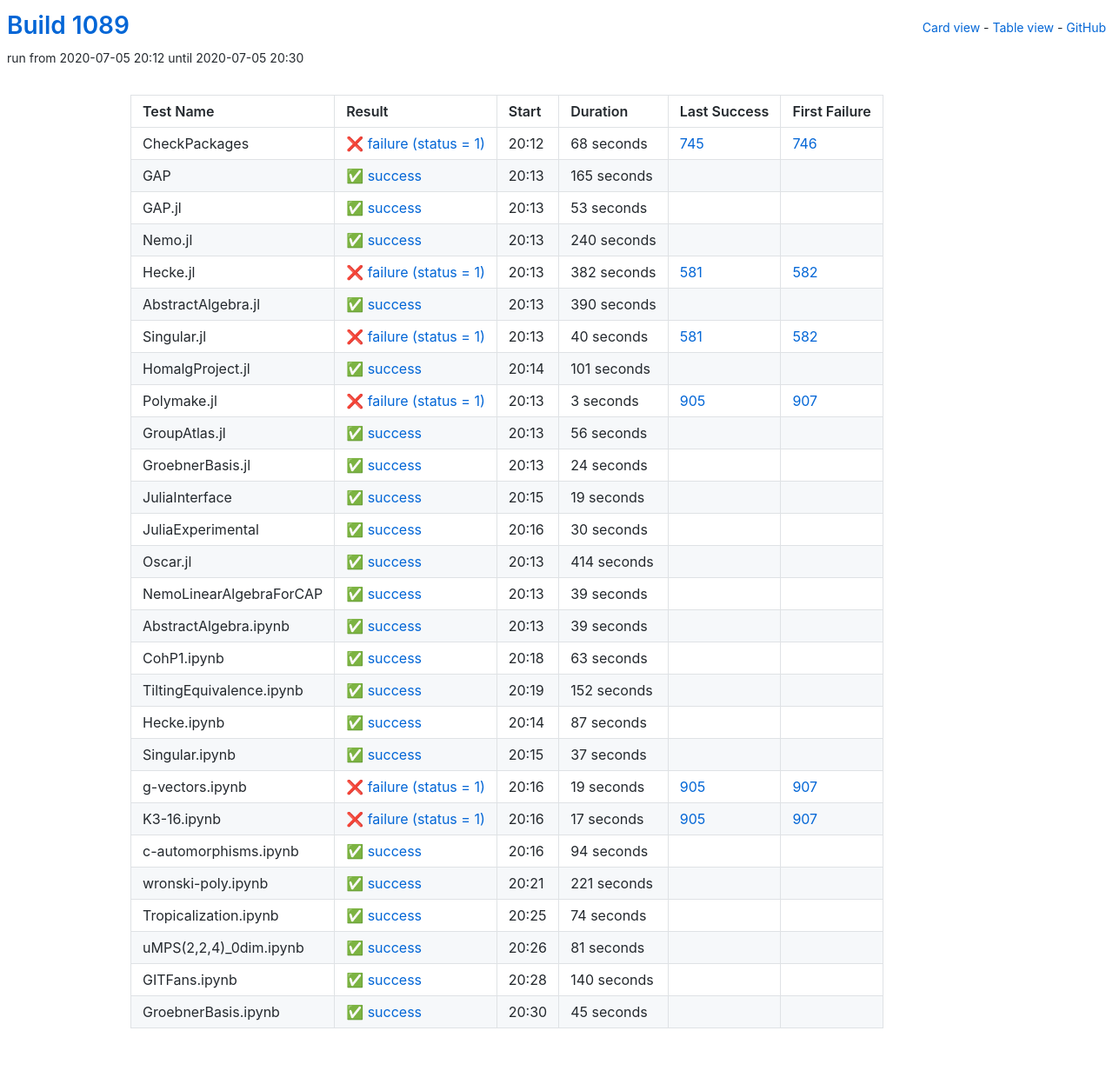
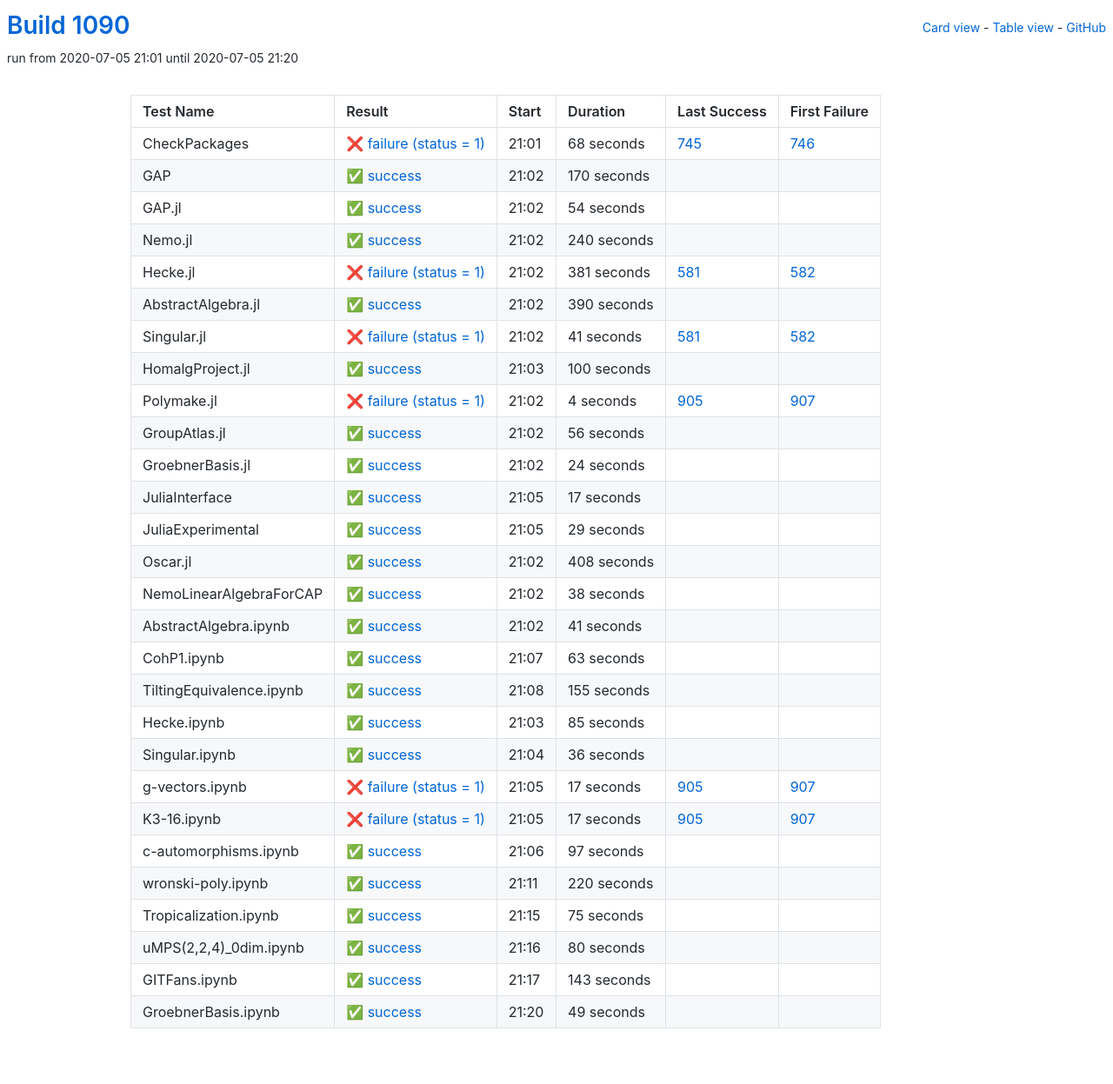
Before and after one commit to oscar-system/oscar-ci-status-1.4, a Jekyll site: the page built from table.html, in a window 1280 px wide. Shown: the whole page at 87% size. Built offline with Jekyll 4.4.1, drawn with Linux system fonts in a browser that asks for light colours.

Commit message:
Build #1090

```diff
--- a/_data/ci.yml
+++ b/_data/ci.yml
@@ -1,6 +1,6 @@
 ---
-build: 1089
-build_url: https://oscarci.mathematik.uni-kl.de/job/oscar-julia-1.4/1089/
+build: 1090
+build_url: https://oscarci.mathematik.uni-kl.de/job/oscar-julia-1.4/1090/
 job: oscar-julia-1.4
 organization: oscar-system
 repo: oscar-ci-status-1.4
@@ -8,8 +8,8 @@ repourl: https://github.com/oscar-system/oscar-ci-status-1.4
 tests:
 - name: CheckPackages
   id: checkpackages
-  log: https://oscarci.mathematik.uni-kl.de/job/oscar-julia-1.4/1089/artifact/logs/build-1089/CheckPackages.log
-  start: 2020-07-05 20:12
+  log: https://oscarci.mathematik.uni-kl.de/job/oscar-julia-1.4/1090/artifact/logs/build-1090/CheckPackages.log
+  start: 2020-07-05 21:01
   success: false
   exitcode: 1
   status: failure
@@ -20,32 +20,32 @@ tests:
   first_failure_url: https://oscarci.mathematik.uni-kl.de/job/oscar-julia-1.4/746/
 - name: GAP
   id: gap
-  log: https://oscarci.mathematik.uni-kl.de/job/oscar-julia-1.4/1089/artifact/logs/build-1089/GAP.log
-  start: 2020-07-05 20:13
+  log: https://oscarci.mathematik.uni-kl.de/job/oscar-julia-1.4/1090/artifact/logs/build-1090/GAP.log
+  start: 2020-07-05 21:02
   success: true
   exitcode: 0
   status: success
-  duration: 165
+  duration: 170
   last_success: false
   last_success_url:
   first_failure: false
   first_failure_url:
 - name: GAP.jl
   id: gap-jl
-  log: https://oscarci.mathematik.uni-kl.de/job/oscar-julia-1.4/1089/artifact/logs/build-1089/GAP.jl.log
-  start: 2020-07-05 20:13
+  log: https://oscarci.mathematik.uni-kl.de/job/oscar-julia-1.4/1090/artifact/logs/build-1090/GAP.jl.log
+  start: 2020-07-05 21:02
   success: true
   exitcode: 0
   status: success
-  duration: 53
+  duration: 54
   last_success: false
   last_success_url:
   first_failure: false
   first_failure_url:
 - name: Nemo.jl
   id: nemo-jl
-  log: https://oscarci.mathematik.uni-kl.de/job/oscar-julia-1.4/1089/artifact/logs/build-1089/Nemo.jl.log
-  start: 2020-07-05 20:13
+  log: https://oscarci.mathematik.uni-kl.de/job/oscar-julia-1.4/1090/artifact/logs/build-1090/Nemo.jl.log
+  start: 2020-07-05 21:02
   success: true
   exitcode: 0
   status: success
@@ -56,20 +56,20 @@ tests:
   first_failure_url:
 - name: Hecke.jl
   id: hecke-jl
-  log: https://oscarci.mathematik.uni-kl.de/job/oscar-julia-1.4/1089/artifact/logs/build-1089/Hecke.jl.log
-  start: 2020-07-05 20:13
+  log: https://oscarci.mathematik.uni-kl.de/job/oscar-julia-1.4/1090/artifact/logs/build-1090/Hecke.jl.log
+  start: 2020-07-05 21:02
   success: false
   exitcode: 1
   status: failure
-  duration: 382
+  duration: 381
   last_success: 581
   last_success_url: https://oscarci.mathematik.uni-kl.de/job/oscar-julia-1.4/581/
   first_failure: 582
   first_failure_url: https://oscarci.mathematik.uni-kl.de/job/oscar-julia-1.4/582/
 - name: AbstractAlgebra.jl
   id: abstractalgebra-jl
-  log: https://oscarci.mathematik.uni-kl.de/job/oscar-julia-1.4/1089/artifact/logs/build-1089/AbstractAlgebra.jl.log
-  start: 2020-07-05 20:13
+  log: https://oscarci.mathematik.uni-kl.de/job/oscar-julia-1.4/1090/artifact/logs/build-1090/AbstractAlgebra.jl.log
+  start: 2020-07-05 21:02
   success: true
   exitcode: 0
   status: success
@@ -80,44 +80,44 @@ tests:
   first_failure_url:
 - name: Singular.jl
   id: singular-jl
-  log: https://oscarci.mathematik.uni-kl.de/job/oscar-julia-1.4/1089/artifact/logs/build-1089/Singular.jl.log
-  start: 2020-07-05 20:13
+  log: https://oscarci.mathematik.uni-kl.de/job/oscar-julia-1.4/1090/artifact/logs/build-1090/Singular.jl.log
+  start: 2020-07-05 21:02
   success: false
   exitcode: 1
   status: failure
-  duration: 40
+  duration: 41
   last_success: 581
   last_success_url: https://oscarci.mathematik.uni-kl.de/job/oscar-julia-1.4/581/
   first_failure: 582
   first_failure_url: https://oscarci.mathematik.uni-kl.de/job/oscar-julia-1.4/582/
 - name: HomalgProject.jl
   id: homalgproject-jl
-  log: https://oscarci.mathematik.uni-kl.de/job/oscar-julia-1.4/1089/artifact/logs/build-1089/HomalgProject.jl.log
-  start: 2020-07-05 20:14
+  log: https://oscarci.mathematik.uni-kl.de/job/oscar-julia-1.4/1090/artifact/logs/build-1090/HomalgProject.jl.log
+  start: 2020-07-05 21:03
   success: true
   exitcode: 0
   status: success
-  duration: 101
+  duration: 100
   last_success: false
   last_success_url:
   first_failure: false
   first_failure_url:
 - name: Polymake.jl
   id: polymake-jl
-  log: https://oscarci.mathematik.uni-kl.de/job/oscar-julia-1.4/1089/artifact/logs/build-1089/Polymake.jl.log
-  start: 2020-07-05 20:13
+  log: https://oscarci.mathematik.uni-kl.de/job/oscar-julia-1.4/1090/artifact/logs/build-1090/Polymake.jl.log
+  start: 2020-07-05 21:02
   success: false
   exitcode: 1
   status: failure
-  duration: 3
+  duration: 4
   last_success: 905
   last_success_url: https://oscarci.mathematik.uni-kl.de/job/oscar-julia-1.4/905/
   first_failure: 907
   first_failure_url: https://oscarci.mathematik.uni-kl.de/job/oscar-julia-1.4/907/
 - name: GroupAtlas.jl
   id: groupatlas-jl
-  log: https://oscarci.mathematik.uni-kl.de/job/oscar-julia-1.4/1089/artifact/logs/build-1089/GroupAtlas.jl.log
-  start: 2020-07-05 20:13
+  log: https://oscarci.mathematik.uni-kl.de/job/oscar-julia-1.4/1090/artifact/logs/build-1090/GroupAtlas.jl.log
+  start: 2020-07-05 21:02
   success: true
   exitcode: 0
   status: success
@@ -128,8 +128,8 @@ tests:
   first_failure_url:
 - name: GroebnerBasis.jl
   id: groebnerbasis-jl
-  log: https://oscarci.mathematik.uni-kl.de/job/oscar-julia-1.4/1089/artifact/logs/build-1089/GroebnerBasis.jl.log
-  start: 2020-07-05 20:13
+  log: https://oscarci.mathematik.uni-kl.de/job/oscar-julia-1.4/1090/artifact/logs/build-1090/GroebnerBasis.jl.log
+  start: 2020-07-05 21:02
   success: true
   exitcode: 0
   status: success
@@ -140,68 +140,68 @@ tests:
   first_failure_url:
 - name: JuliaInterface
   id: juliainterface
-  log: https://oscarci.mathematik.uni-kl.de/job/oscar-julia-1.4/1089/artifact/logs/build-1089/JuliaInterface.log
-  start: 2020-07-05 20:15
+  log: https://oscarci.mathematik.uni-kl.de/job/oscar-julia-1.4/1090/artifact/logs/build-1090/JuliaInterface.log
+  start: 2020-07-05 21:05
   success: true
   exitcode: 0
   status: success
-  duration: 19
+  duration: 17
   last_success: false
   last_success_url:
   first_failure: false
   first_failure_url:
 - name: JuliaExperimental
   id: juliaexperimental
-  log: https://oscarci.mathematik.uni-kl.de/job/oscar-julia-1.4/1089/artifact/logs/build-1089/JuliaExperimental.log
-  start: 2020-07-05 20:16
+  log: https://oscarci.mathematik.uni-kl.de/job/oscar-julia-1.4/1090/artifact/logs/build-1090/JuliaExperimental.log
+  start: 2020-07-05 21:05
   success: true
   exitcode: 0
   status: success
-  duration: 30
+  duration: 29
   last_success: false
   last_success_url:
   first_failure: false
   first_failure_url:
 - name: Oscar.jl
   id: oscar-jl
-  log: https://oscarci.mathematik.uni-kl.de/job/oscar-julia-1.4/1089/artifact/logs/build-1089/Oscar.jl.log
-  start: 2020-07-05 20:13
+  log: https://oscarci.mathematik.uni-kl.de/job/oscar-julia-1.4/1090/artifact/logs/build-1090/Oscar.jl.log
+  start: 2020-07-05 21:02
   success: true
   exitcode: 0
   status: success
-  duration: 414
+  duration: 408
   last_success: false
   last_success_url:
   first_failure: false
   first_failure_url:
 - name: NemoLinearAlgebraForCAP
   id: nemolinearalgebraforcap
-  log: https://oscarci.mathematik.uni-kl.de/job/oscar-julia-1.4/1089/artifact/logs/build-1089/NemoLinearAlgebraForCAP.log
-  start: 2020-07-05 20:13
+  log: https://oscarci.mathematik.uni-kl.de/job/oscar-julia-1.4/1090/artifact/logs/build-1090/NemoLinearAlgebraForCAP.log
+  start: 2020-07-05 21:02
   success: true
   exitcode: 0
   status: success
-  duration: 39
+  duration: 38
   last_success: false
   last_success_url:
   first_failure: false
   first_failure_url:
 - name: AbstractAlgebra.ipynb
   id: abstractalgebra-ipynb
-  log: https://oscarci.mathematik.uni-kl.de/job/oscar-julia-1.4/1089/artifact/logs/build-1089/AbstractAlgebra.ipynb.log
-  start: 2020-07-05 20:13
+  log: https://oscarci.mathematik.uni-kl.de/job/oscar-julia-1.4/1090/artifact/logs/build-1090/AbstractAlgebra.ipynb.log
+  start: 2020-07-05 21:02
   success: true
   exitcode: 0
   status: success
-  duration: 39
+  duration: 41
   last_success: false
   last_success_url:
   first_failure: false
   first_failure_url:
 - name: CohP1.ipynb
   id: cohp1-ipynb
-  log: https://oscarci.mathematik.uni-kl.de/job/oscar-julia-1.4/1089/artifact/logs/build-1089/CohP1.ipynb.log
-  start: 2020-07-05 20:18
+  log: https://oscarci.mathematik.uni-kl.de/job/oscar-julia-1.4/1090/artifact/logs/build-1090/CohP1.ipynb.log
+  start: 2020-07-05 21:07
   success: true
   exitcode: 0
   status: success
@@ -212,56 +212,56 @@ tests:
   first_failure_url:
 - name: TiltingEquivalence.ipynb
   id: tiltingequivalence-ipynb
-  log: https://oscarci.mathematik.uni-kl.de/job/oscar-julia-1.4/1089/artifact/logs/build-1089/TiltingEquivalence.ipynb.log
-  start: 2020-07-05 20:19
+  log: https://oscarci.mathematik.uni-kl.de/job/oscar-julia-1.4/1090/artifact/logs/build-1090/TiltingEquivalence.ipynb.log
+  start: 2020-07-05 21:08
   success: true
   exitcode: 0
   status: success
-  duration: 152
+  duration: 155
   last_success: false
   last_success_url:
   first_failure: false
   first_failure_url:
 - name: Hecke.ipynb
   id: hecke-ipynb
-  log: https://oscarci.mathematik.uni-kl.de/job/oscar-julia-1.4/1089/artifact/logs/build-1089/Hecke.ipynb.log
-  start: 2020-07-05 20:14
+  log: https://oscarci.mathematik.uni-kl.de/job/oscar-julia-1.4/1090/artifact/logs/build-1090/Hecke.ipynb.log
+  start: 2020-07-05 21:03
   success: true
   exitcode: 0
   status: success
-  duration: 87
+  duration: 85
   last_success: false
   last_success_url:
   first_failure: false
   first_failure_url:
 - name: Singular.ipynb
   id: singular-ipynb
-  log: https://oscarci.mathematik.uni-kl.de/job/oscar-julia-1.4/1089/artifact/logs/build-1089/Singular.ipynb.log
-  start: 2020-07-05 20:15
+  log: https://oscarci.mathematik.uni-kl.de/job/oscar-julia-1.4/1090/artifact/logs/build-1090/Singular.ipynb.log
+  start: 2020-07-05 21:04
   success: true
   exitcode: 0
   status: success
-  duration: 37
+  duration: 36
   last_success: false
   last_success_url:
   first_failure: false
   first_failure_url:
 - name: g-vectors.ipynb
   id: g-vectors-ipynb
-  log: https://oscarci.mathematik.uni-kl.de/job/oscar-julia-1.4/1089/artifact/logs/build-1089/g-vectors.ipynb.log
-  start: 2020-07-05 20:16
+  log: https://oscarci.mathematik.uni-kl.de/job/oscar-julia-1.4/1090/artifact/logs/build-1090/g-vectors.ipynb.log
+  start: 2020-07-05 21:05
   success: false
   exitcode: 1
   status: failure
-  duration: 19
+  duration: 17
   last_success: 905
   last_success_url: https://oscarci.mathematik.uni-kl.de/job/oscar-julia-1.4/905/
   first_failure: 907
   first_failure_url: https://oscarci.mathematik.uni-kl.de/job/oscar-julia-1.4/907/
 - name: K3-16.ipynb
   id: k3-16-ipynb
-  log: https://oscarci.mathematik.uni-kl.de/job/oscar-julia-1.4/1089/artifact/logs/build-1089/K3-16.ipynb.log
-  start: 2020-07-05 20:16
+  log: https://oscarci.mathematik.uni-kl.de/job/oscar-julia-1.4/1090/artifact/logs/build-1090/K3-16.ipynb.log
+  start: 2020-07-05 21:05
   success: false
   exitcode: 1
   status: failure
@@ -272,72 +272,72 @@ tests:
   first_failure_url: https://oscarci.mathematik.uni-kl.de/job/oscar-julia-1.4/907/
 - name: c-automorphisms.ipynb
   id: c-automorphisms-ipynb
-  log: https://oscarci.mathematik.uni-kl.de/job/oscar-julia-1.4/1089/artifact/logs/build-1089/c-automorphisms.ipynb.log
-  start: 2020-07-05 20:16
+  log: https://oscarci.mathematik.uni-kl.de/job/oscar-julia-1.4/1090/artifact/logs/build-1090/c-automorphisms.ipynb.log
+  start: 2020-07-05 21:06
   success: true
   exitcode: 0
   status: success
-  duration: 94
+  duration: 97
   last_success: false
   last_success_url:
   first_failure: false
   first_failure_url:
 - name: wronski-poly.ipynb
   id: wronski-poly-ipynb
-  log: https://oscarci.mathematik.uni-kl.de/job/oscar-julia-1.4/1089/artifact/logs/build-1089/wronski-poly.ipynb.log
-  start: 2020-07-05 20:21
+  log: https://oscarci.mathematik.uni-kl.de/job/oscar-julia-1.4/1090/artifact/logs/build-1090/wronski-poly.ipynb.log
+  start: 2020-07-05 21:11
   success: true
   exitcode: 0
   status: success
-  duration: 221
+  duration: 220
   last_success: false
   last_success_url:
   first_failure: false
   first_failure_url:
 - name: Tropicalization.ipynb
   id: tropicalization-ipynb
-  log: https://oscarci.mathematik.uni-kl.de/job/oscar-julia-1.4/1089/artifact/logs/build-1089/Tropicalization.ipynb.log
-  start: 2020-07-05 20:25
+  log: https://oscarci.mathematik.uni-kl.de/job/oscar-julia-1.4/1090/artifact/logs/build-1090/Tropicalization.ipynb.log
+  start: 2020-07-05 21:15
   success: true
   exitcode: 0
   status: success
-  duration: 74
+  duration: 75
   last_success: false
   last_success_url:
   first_failure: false
   first_failure_url:
 - name: uMPS(2,2,4)_0dim.ipynb
   id: umps-2-2-4-0dim-ipynb
-  log: https://oscarci.mathematik.uni-kl.de/job/oscar-julia-1.4/1089/artifact/logs/build-1089/uMPS-2-2-4-_0dim.ipynb.log
-  start: 2020-07-05 20:26
+  log: https://oscarci.mathematik.uni-kl.de/job/oscar-julia-1.4/1090/artifact/logs/build-1090/uMPS-2-2-4-_0dim.ipynb.log
+  start: 2020-07-05 21:16
   success: true
   exitcode: 0
   status: success
-  duration: 81
+  duration: 80
   last_success: false
   last_success_url:
   first_failure: false
   first_failure_url:
 - name: GITFans.ipynb
   id: gitfans-ipynb
-  log: https://oscarci.mathematik.uni-kl.de/job/oscar-julia-1.4/1089/artifact/logs/build-1089/GITFans.ipynb.log
-  start: 2020-07-05 20:28
+  log: https://oscarci.mathematik.uni-kl.de/job/oscar-julia-1.4/1090/artifact/logs/build-1090/GITFans.ipynb.log
+  start: 2020-07-05 21:17
   success: true
   exitcode: 0
   status: success
-  duration: 140
+  duration: 143
   last_success: false
   last_success_url:
   first_failure: false
   first_failure_url:
 - name: GroebnerBasis.ipynb
   id: groebnerbasis-ipynb
-  log: https://oscarci.mathematik.uni-kl.de/job/oscar-julia-1.4/1089/artifact/logs/build-1089/GroebnerBasis.ipynb.log
-  start: 2020-07-05 20:30
+  log: https://oscarci.mathematik.uni-kl.de/job/oscar-julia-1.4/1090/artifact/logs/build-1090/GroebnerBasis.ipynb.log
+  start: 2020-07-05 21:20
   success: true
   exitcode: 0
   status: success
-  duration: 45
+  duration: 49
   last_success: false
   last_success_url:
   first_failure: false
```
Also changed, not shown: README.md.
